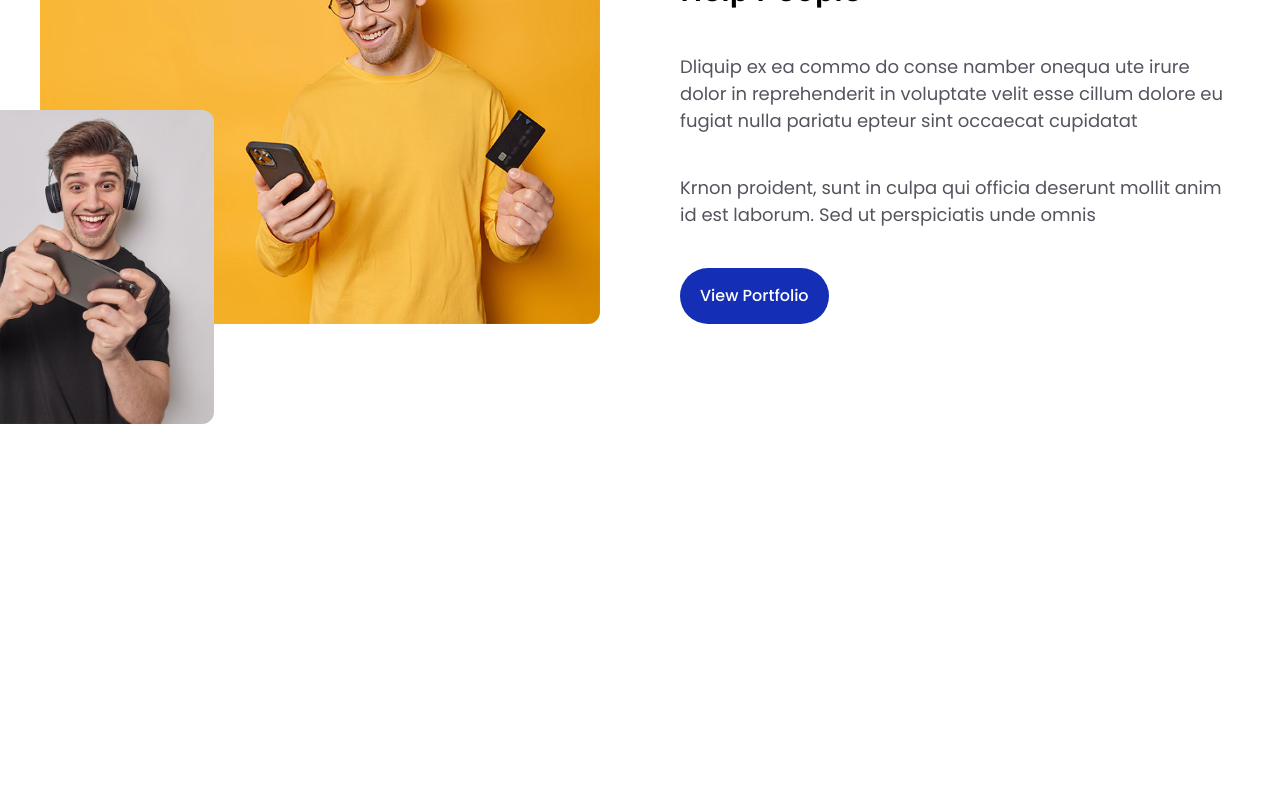
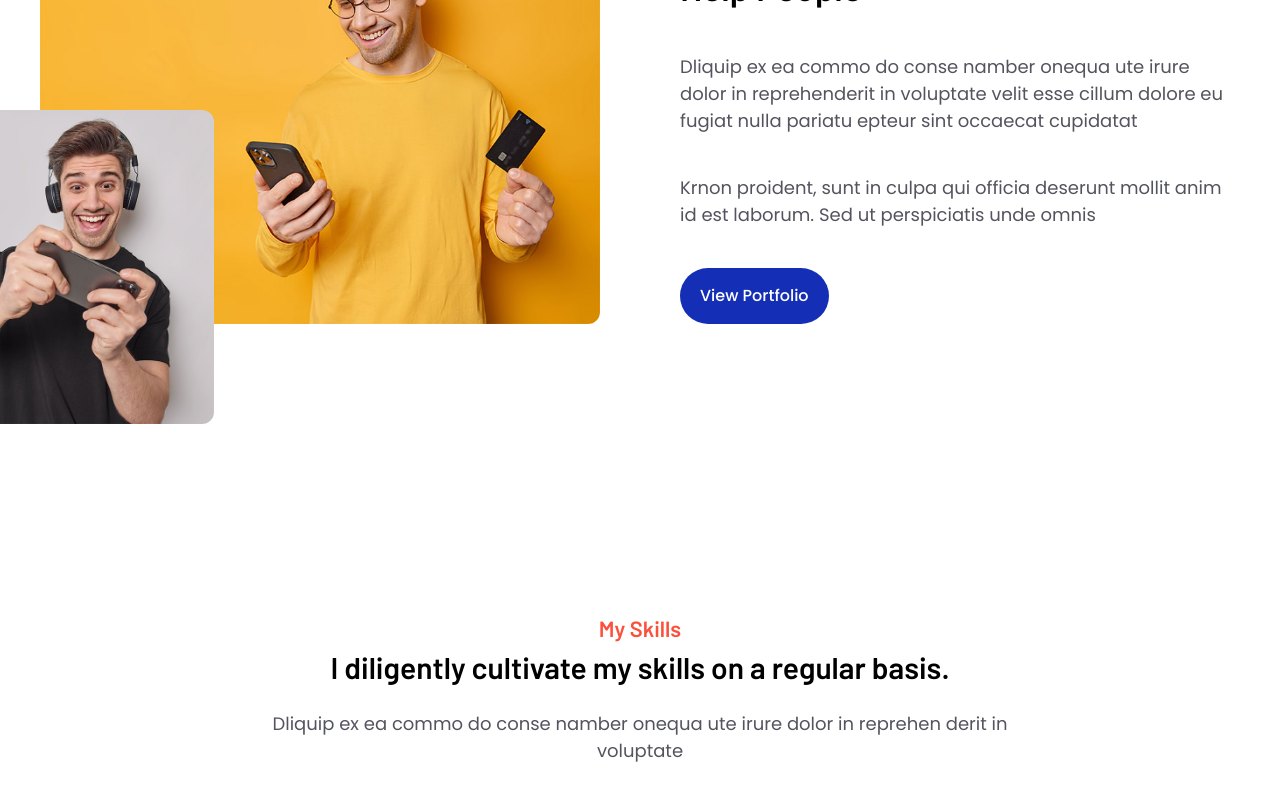
Before and after one commit to Zikkieman/portfolio, a React (Vite) app: page / in a window 1280 px wide. Shown: the part 1581-2381 px from the top of the page. Before the commit the page ends 2145 px from the top, so only its background shows below. Built offline with nearby package versions, Linux system fonts and the light colour scheme.

Commit message:
skill section initialized

```diff
--- a/src/components/sections/about.tsx
+++ b/src/components/sections/about.tsx
@@ -25,7 +25,7 @@ export default function About() {
           <p className="font-barlow font-semibold text-[20px] text-[#FB503B]">
             I'm a Developer
           </p>
-          <p className="font-barlow text-[35px] font-semibold inline-block max-w-[400px] mb-10 dark:text-white">
+          <p className="font-barlow text-[35px] max-sm:text-[25px] font-semibold inline-block max-w-[400px] mb-10 dark:text-white ">
             I Develop Application that Help People
           </p>
           <p className="mb-10 font-poppins font-normal text-[#54545f] text-[18px] dark:text-[#AAAABA]">
--- /dev/null
+++ b/src/components/sections/skill-rating.tsx
@@ -0,0 +1,18 @@
+export default function SkillRating() {
+  return (
+    <div className="flex justify-center items-center pt-32 ">
+      <div className="text-center">
+        <p className="font-barlow text-[#FB503B] text-[22px] font-semibold">
+          My Skills
+        </p>
+        <p className="text-[30px] font-barlow font-semibold dark:text-white">
+          I diligently cultivate my skills on a regular basis.
+        </p>
+        <p className="font-poppins text-[#54545F] font-normal mt-5 max-w-[750px] text-[18px] max-lg:text-[16px] dark:text-[#AAAABA]">
+          Dliquip ex ea commo do conse namber onequa ute irure dolor in reprehen
+          derit in voluptate
+        </p>
+      </div>
+    </div>
+  );
+}
--- a/src/pages/portfolio.tsx
+++ b/src/pages/portfolio.tsx
@@ -1,5 +1,6 @@
 import About from "../components/sections/about";
 import Hero from "../components/sections/hero";
+import SkillRating from "../components/sections/skill-rating";
 import Values from "../components/sections/values";
 
 export default function LandingPage() {
@@ -15,6 +16,9 @@ export default function LandingPage() {
         <div>
           <About />
         </div>
+        <div>
+          <SkillRating />
+        </div>
       </div>
     </div>
   );
```
